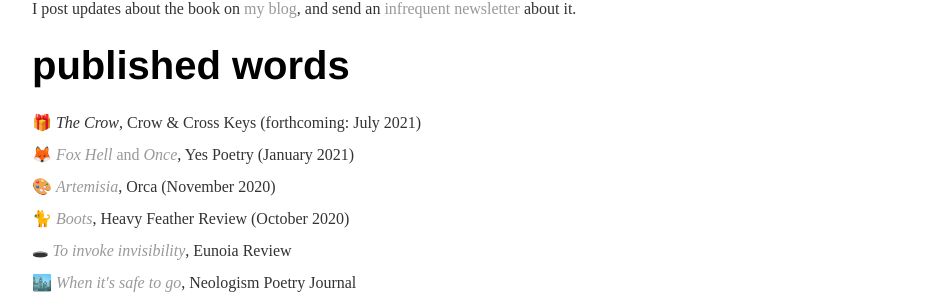
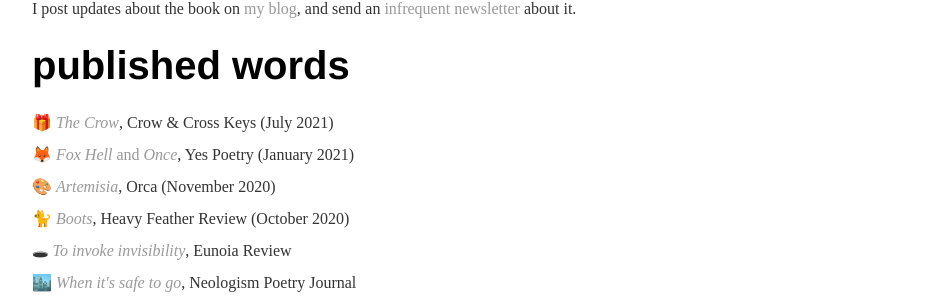
Before and after one commit to rhonorv/rhonorv.github.io, a Jekyll site: the page words/index.html, which Jekyll copies as it is, in a window 1280 px wide. Shown: the part 224-529 px from the top of the page, without its empty margins (160-1097 px from the left). Built offline with Jekyll 4.4.1, drawn with Linux system fonts in a browser that asks for light colours.

Commit message:
Update index.html

```diff
--- a/words/index.html
+++ b/words/index.html
@@ -29,7 +29,7 @@
 
 	<div class="words">
 	<h1>published words</h1>
-		<p><span aria-hidden="true">🎁 </span><em>The Crow</em>, Crow & Cross Keys (forthcoming: July 2021)</p>
+		<p><span aria-hidden="true">🎁 </span><a href="https://crowcrosskeys.com/2021/07/10/the-crow-honor-vincent/"><em>The Crow</a></em>, Crow & Cross Keys (July 2021)</p>
 
 		<p><span aria-hidden="true">🦊 </span><a href="https://www.yespoetry.com/news/honor-vincent-no-one-ever-saw-this-far"><em>Fox Hell</em> and <em>Once</em></a>, Yes Poetry (January 2021)</p>
 
```
